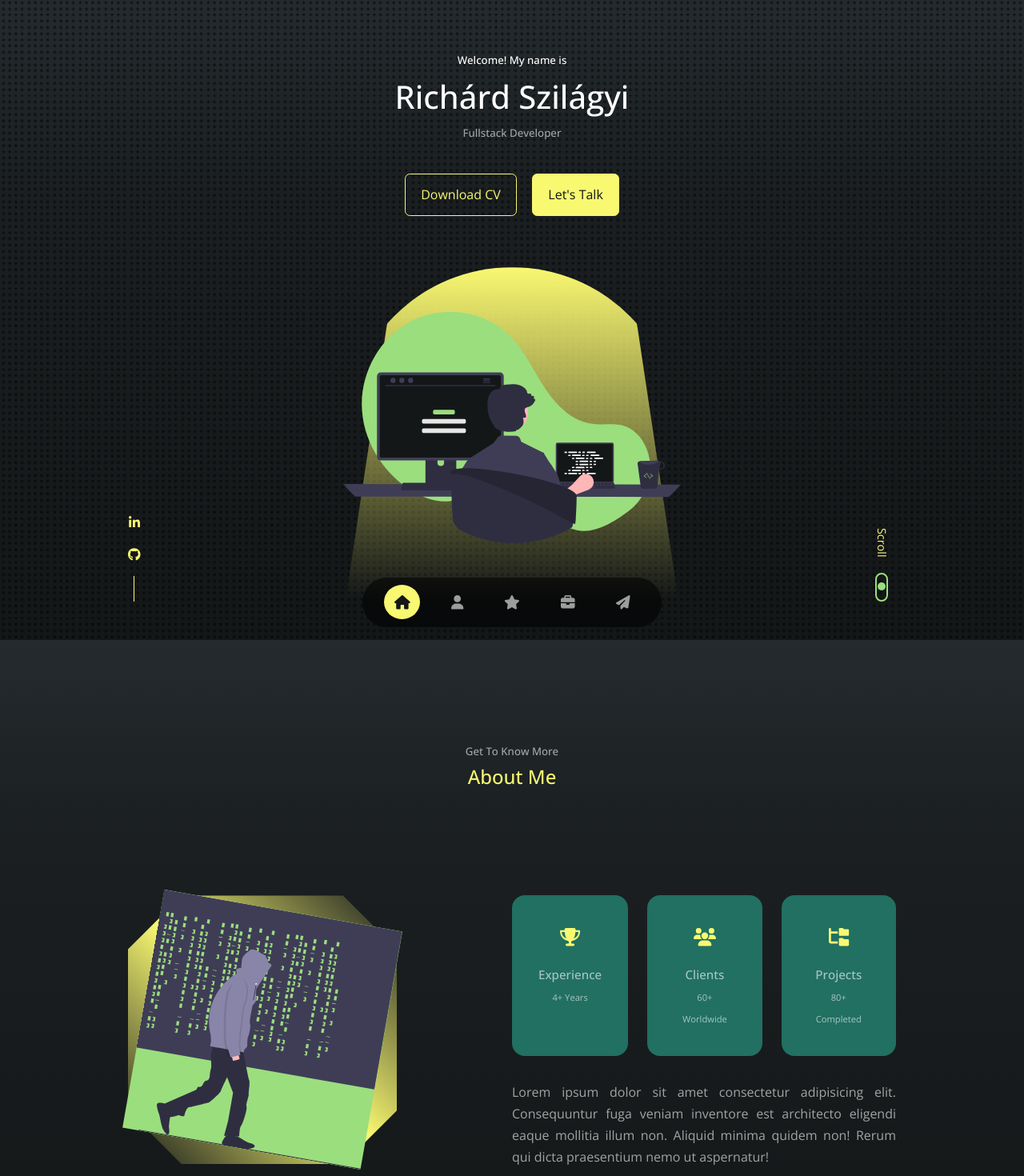
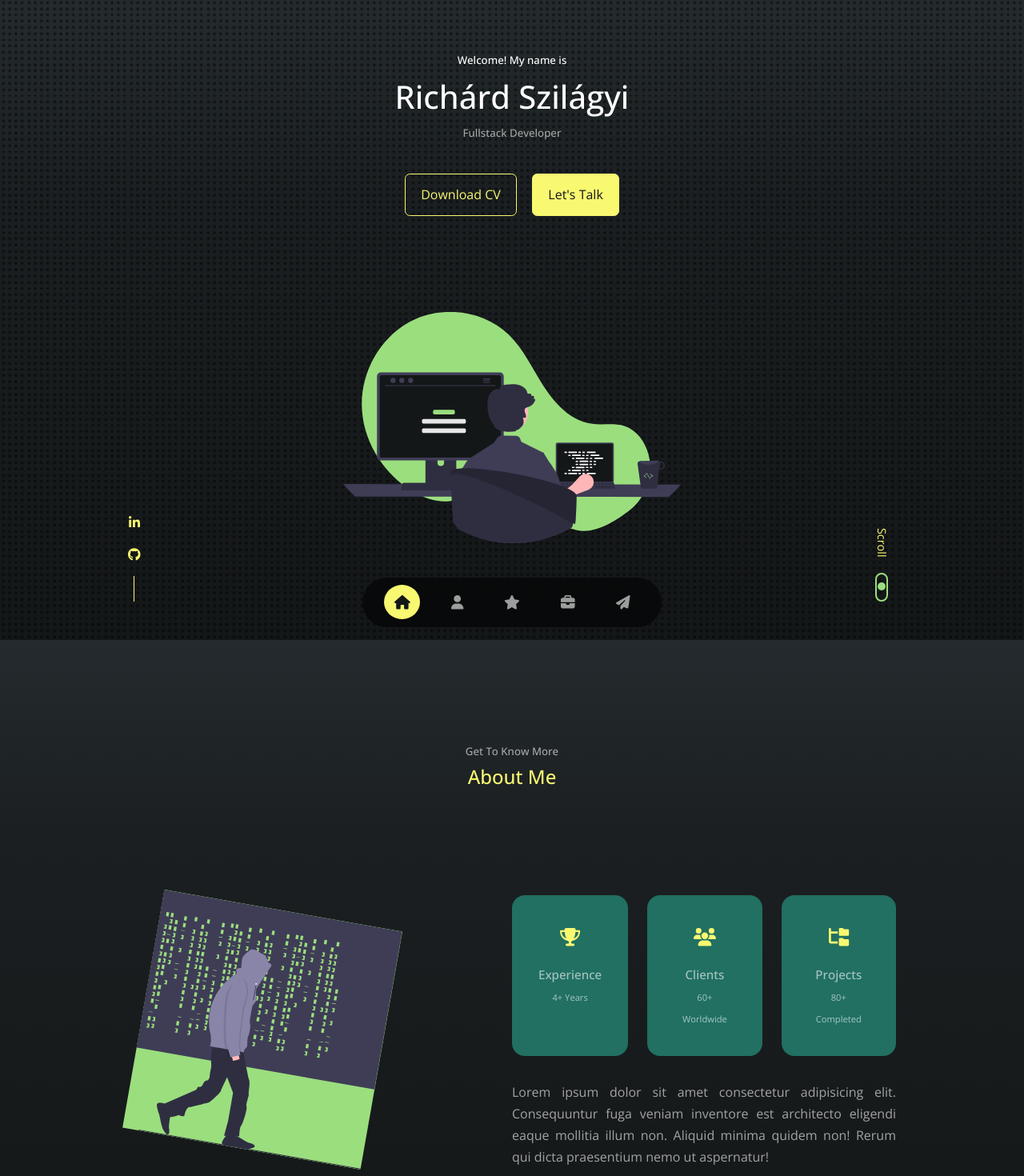
Before and after one commit to szpricky/szpricky, a React (Create React App) app: page / in a window 1280 px wide. Shown: the top 1470 px of the page at 80% size. Built offline with nearby package versions, Linux system fonts and the light colour scheme.

Commit message:
Update styles

```diff
--- a/src/index.scss
+++ b/src/index.scss
@@ -184,19 +184,6 @@ header {
     img {
       transform: scale(1.2);
     }
-
-    &::after {
-      content: "";
-      background: linear-gradient($color-primary, transparent);
-      border-radius: 13rem 13rem 0 0;
-      clip-path: polygon(15% 0%, 85% 0%, 100% 100%, 0% 100%);
-      position: absolute;
-      bottom: 0;
-      left: 0;
-      width: 100%;
-      height: 100%;
-      z-index: -1;
-    }
   }
 
   .pattern {
@@ -321,32 +308,6 @@ nav {
       &:hover {
         transform: rotate(0);
       }
-    }
-
-    &::after {
-      content: "";
-      background: linear-gradient(
-        45deg,
-        transparent,
-        $color-primary,
-        transparent
-      );
-      clip-path: polygon(
-        20% 0%,
-        80% 0%,
-        100% 20%,
-        100% 80%,
-        80% 100%,
-        20% 100%,
-        0% 80%,
-        0% 20%
-      );
-      position: absolute;
-      top: 0;
-      left: 0;
-      width: 100%;
-      height: 100%;
-      z-index: -1;
     }
   }
 
```
Also changed, not shown: 1 other file (tests, documents, lock files or other folders).
